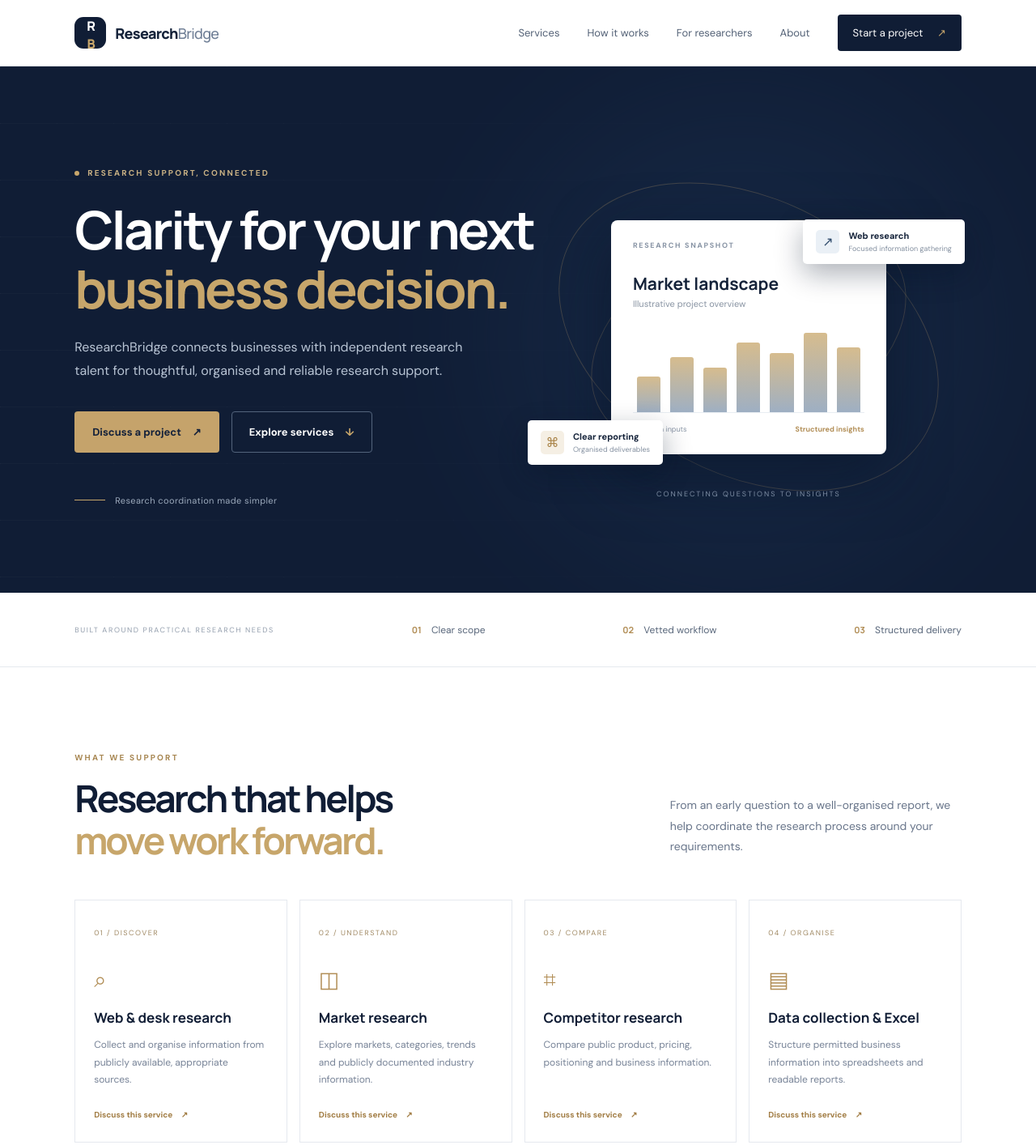
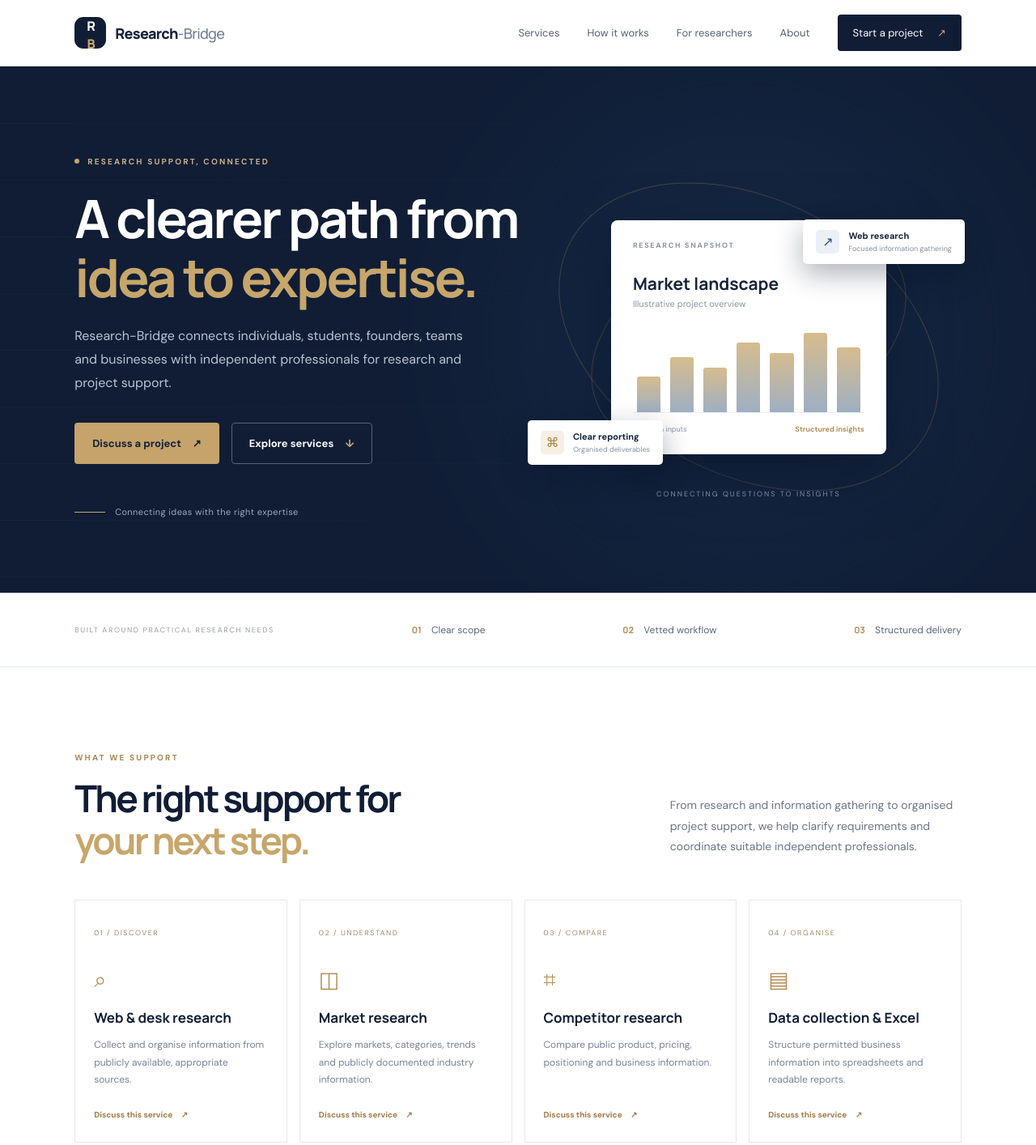
Before and after one commit to deepakbhagat01/research-bridge, a plain HTML site: page index.html in a window 1280 px wide. Shown: the top 1414 px of the page at 81% size. Drawn offline with Linux system fonts and the light colour scheme.

Commit message:
Finalize Research-Bridge website content and contact

```diff
--- a/index.html
+++ b/index.html
@@ -4,17 +4,17 @@
   <meta charset="UTF-8">
   <meta name="viewport" content="width=device-width, initial-scale=1.0">
   <meta name="theme-color" content="#101d35">
-  <meta name="description" content="ResearchBridge connects businesses with independent research support for web research, market research, competitor analysis and data collection.">
-  <title>ResearchBridge | Insight that moves business forward</title>
+  <meta name="description" content="Research-Bridge connects businesses with independent research support for web research, market research, competitor analysis and data collection.">
+  <title>Research-Bridge | Insight that moves business forward</title>
   <link rel="manifest" href="manifest.webmanifest">
   <link rel="icon" href="assets/icon-192.png">
   <link rel="stylesheet" href="styles.css">
 </head>
 <body>
   <header class="site-header">
-    <a class="brand" href="#home" aria-label="ResearchBridge home">
+    <a class="brand" href="#home" aria-label="Research-Bridge home">
       <span class="brand-mark">R<span>B</span></span>
-      <span class="brand-name">Research<span>Bridge</span></span>
+      <span class="brand-name">Research<span>-Bridge</span></span>
     </a>
     <button class="menu-toggle" aria-label="Open menu" aria-expanded="false">☰</button>
     <nav class="nav">
@@ -29,13 +29,13 @@
       <div class="hero-glow"></div>
       <div class="hero-content">
         <div class="eyebrow"><span class="eyebrow-dot"></span> RESEARCH SUPPORT, CONNECTED</div>
-        <h1>Clarity for your next<br><em>business decision.</em></h1>
-        <p class="hero-copy">ResearchBridge connects businesses with independent research talent for thoughtful, organised and reliable research support.</p>
+        <h1>A clearer path from<br><em>idea to expertise.</em></h1>
+        <p class="hero-copy">Research-Bridge connects individuals, students, founders, teams and businesses with independent professionals for research and project support.</p>
         <div class="hero-actions">
           <a class="button button-primary" href="#contact">Discuss a project <span>↗</span></a>
           <a class="button button-quiet" href="#services">Explore services <span>↓</span></a>
         </div>
-        <div class="hero-proof"><span class="proof-line"></span><span>Research coordination made simpler</span></div>
+        <div class="hero-proof"><span class="proof-line"></span><span>Connecting ideas with the right expertise</span></div>
       </div>
       <div class="hero-visual" aria-label="Abstract research and data illustration">
         <div class="orbit orbit-one"></div><div class="orbit orbit-two"></div>
@@ -59,8 +59,8 @@
 
     <section class="section services-section" id="services">
       <div class="section-heading">
-        <div><div class="eyebrow dark-eyebrow">WHAT WE SUPPORT</div><h2>Research that helps<br><em>move work forward.</em></h2></div>
-        <p>From an early question to a well-organised report, we help coordinate the research process around your requirements.</p>
+        <div><div class="eyebrow dark-eyebrow">WHAT WE SUPPORT</div><h2>The right support for<br><em>your next step.</em></h2></div>
+        <p>From research and information gathering to organised project support, we help clarify requirements and coordinate suitable independent professionals.</p>
       </div>
       <div class="service-grid">
         <article class="service-card"><span class="service-number">01 / DISCOVER</span><div class="service-icon">⌕</div><h3>Web &amp; desk research</h3><p>Collect and organise information from publicly available, appropriate sources.</p><a href="#contact">Discuss this service <span>↗</span></a></article>
@@ -85,15 +85,15 @@
 
     <section class="section split-section" id="researchers">
       <div class="split-visual"><div class="network-orb orb-large"></div><div class="network-orb orb-small"></div><div class="network-center">RB</div><span class="network-label label-one">RESEARCH</span><span class="network-label label-two">COLLABORATION</span><span class="network-label label-three">INSIGHT</span></div>
-      <div class="split-copy"><div class="eyebrow dark-eyebrow">FOR INDEPENDENT RESEARCHERS</div><h2>Good work starts<br>with <em>good people.</em></h2><p>Are you organised, curious and comfortable with online research or spreadsheet work? Share your experience and areas of interest to be considered for suitable future projects.</p><ul class="check-list"><li>Clear project briefs and expected outputs</li><li>Scope and payment terms discussed before work begins</li><li>Respectful, transparent collaboration</li></ul><a class="button button-dark" href="#contact">Register your interest <span>↗</span></a></div>
+      <div class="split-copy"><div class="eyebrow dark-eyebrow">FOR INDEPENDENT RESEARCHERS</div><h2>Good work starts<br>with <em>good people.</em></h2><p>Are you a researcher, designer, developer, writer or other independent professional? Share your skills, experience and portfolio to be considered for suitable future projects.</p><ul class="check-list"><li>Clear project briefs and expected outputs</li><li>Scope and payment terms discussed before work begins</li><li>Respectful, transparent collaboration</li></ul><a class="button button-dark" href="#contact">Register your interest <span>↗</span></a></div>
     </section>
 
-    <section class="about-band" id="about"><div class="about-inner"><div class="eyebrow">ABOUT RESEARCHBRIDGE</div><h2>A thoughtful bridge between<br><em>business questions and research talent.</em></h2><p>ResearchBridge is a developing research-coordination initiative. Our aim is to make research support easier to scope, coordinate and review. We focus on transparent communication, responsible sourcing and clear expectations.</p><div class="about-note">We only undertake work with an agreed scope and appropriate permission to use the relevant sources and data.</div></div></section>
+    <section class="about-band" id="about"><div class="about-inner"><div class="eyebrow">ABOUT RESEARCHBRIDGE</div><h2>A thoughtful bridge between<br><em>ideas, people and expertise.</em></h2><p>Research-Bridge is a developing research-coordination initiative. Our aim is to make research support easier to scope, coordinate and review. We focus on transparent communication, responsible sourcing and clear expectations.</p><div class="about-note">Services are arranged subject to professional availability, an agreed scope, appropriate permissions and clear written terms.</div><p class="about-note">PRICING: Depending on the project, Research-Bridge may charge a fixed coordination fee, an agreed commission, or a combination. All charges and freelancer fees will be explained and agreed before work begins.</p></div></section>
 
     <section class="section contact-section" id="contact">
       <div class="section-heading">
         <div><div class="eyebrow dark-eyebrow">LET'S TALK</div><h2>Have a project<br><em>in mind?</em></h2></div>
-        <p>Tell us a little about what you are looking for. You can also reach us by email or WhatsApp once those details have been added below.</p>
+        <p>Tell us what you need help with, your preferred timeline and the expected outcome. Our team will respond by email.</p>
       </div>
       <div class="contact-layout">
         <form class="contact-form" id="project-form">
@@ -104,11 +104,11 @@
           <p class="form-note">This form opens your email app with a draft. It does not send or store your information on this website.</p>
           <p class="form-status" id="form-status" role="status"></p>
         </form>
-        <aside class="contact-aside"><div class="contact-aside-top">DIRECT CONTACT</div><a class="contact-link" id="email-link" href="mailto:YOUR_EMAIL@example.com"><span class="contact-symbol">@</span><span><small>EMAIL US</small><b id="email-text">YOUR_EMAIL@example.com</b></span><span>↗</span></a><a class="contact-link" id="wa-link" href="https://wa.me/910000000000" target="_blank" rel="noopener"><span class="contact-symbol">◉</span><span><small>WHATSAPP</small><b id="wa-text">Add your WhatsApp number</b></span><span>↗</span></a><div class="contact-disclaimer">Please replace the sample contact details in <code>config.js</code> before publishing. Use a contact method approved and supervised by a parent or guardian.</div></aside>
+        <aside class="contact-aside"><div class="contact-aside-top">DIRECT CONTACT</div><a class="contact-link" id="email-link" href="mailto:dinkardeepak980@gmail.com"><span class="contact-symbol">@</span><span><small>EMAIL US</small><b id="email-text">dinkardeepak980@gmail.com</b></span><span>↗</span></a><div class="contact-disclaimer">Pricing is agreed before work begins. Depending on the project, charges may include a fixed coordination fee, an agreed commission, or both. Any professional fees and coordination charges will be disclosed in advance.</div></aside>
       </div>
     </section>
   </main>
-  <footer class="footer"><a class="brand footer-brand" href="#home"><span class="brand-mark">R<span>B</span></span><span class="brand-name">Research<span>Bridge</span></span></a><span>© <span id="year"></span> ResearchBridge. A developing research-coordination initiative.</span><a href="#home">Back to top ↑</a></footer>
+  <footer class="footer"><a class="brand footer-brand" href="#home"><span class="brand-mark">R<span>B</span></span><span class="brand-name">Research<span>-Bridge</span></span></a><span>© <span id="year"></span> Research-Bridge. A developing research-coordination initiative.</span><a href="#home">Back to top ↑</a></footer>
   <script src="config.js"></script><script src="script.js"></script>
 </body>
 </html>
```
